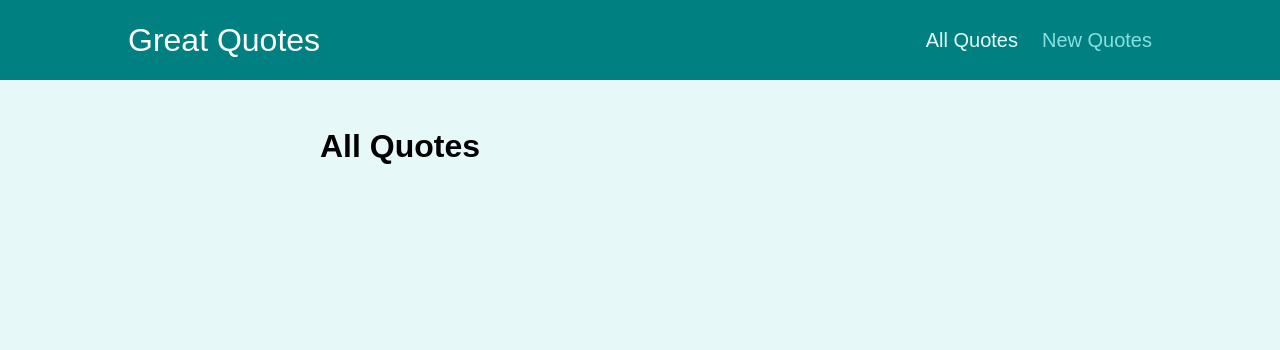
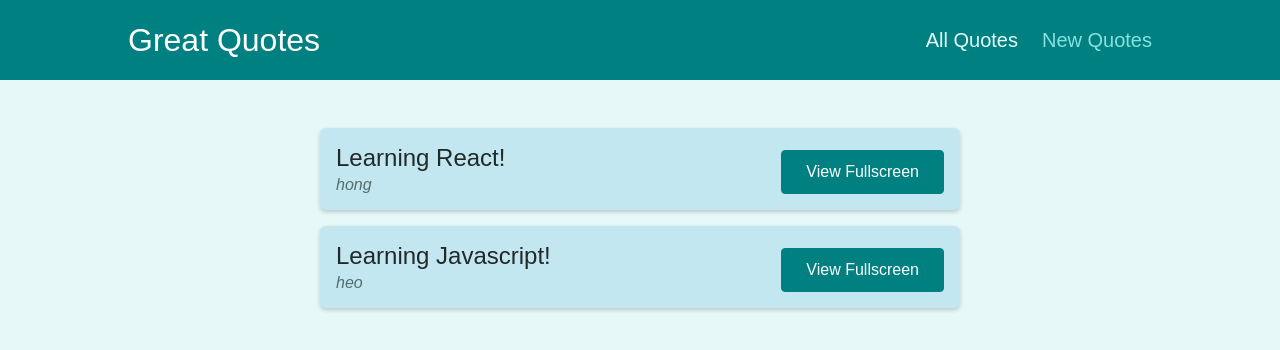
Before and after one commit to jieunheo/react, a React (Create React App) app in the folder 10-time-to-practice-starting-code/: page /quotes in a window 1280 px wide. Shown: the top 350 px of the page. Built offline with nearby package versions, Linux system fonts and the light colour scheme; the HTML template or start-up script is replaced by a standard one.

Commit message:
dummy data 넣기

```diff
--- a/10-time-to-practice-starting-code/src/pages/AllQuotes.js
+++ b/10-time-to-practice-starting-code/src/pages/AllQuotes.js
@@ -1,8 +1,13 @@
+import QuoteList from "../components/quotes/QuoteList";
 
+const DUMMY_QUOTES = [
+  { id: 'q1', author: 'hong', text: 'Learning React!' },
+  { id: 'q2', author: 'heo', text: 'Learning Javascript!' }
+];
 
 const AllQuotes = () => {
   return (
-    <h1>All Quotes</h1>
+      <QuoteList quotes={DUMMY_QUOTES} />
   );
 };
 
```
